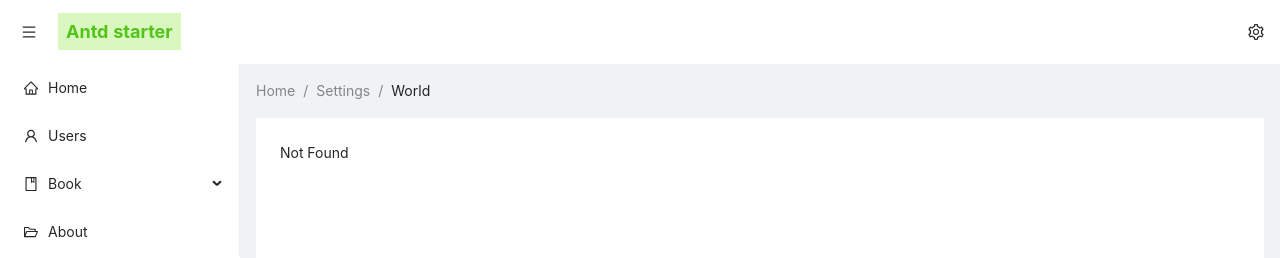
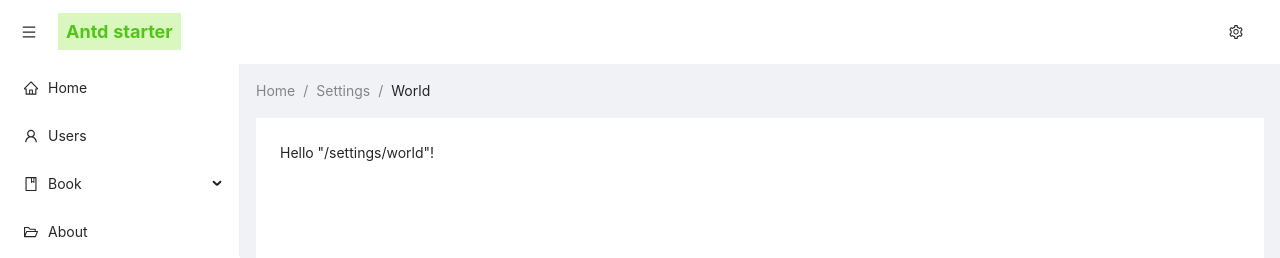
Before and after one commit to tuokaikyle/antd-v4-starter, a React (Vite) app: page /settings/world in a window 1280 px wide. Before the commit this address had no page. Shown: the top 258 px of the page. Built offline with nearby package versions, Linux system fonts and the light colour scheme.

Commit message:
fix settings button

```diff
--- a/src/routeTree.gen.ts
+++ b/src/routeTree.gen.ts
@@ -13,11 +13,10 @@ import { Route as AboutRouteImport } from './routes/about'
 import { Route as IndexRouteImport } from './routes/index'
 import { Route as UsersIndexRouteImport } from './routes/users/index'
 import { Route as UsersUserIdRouteImport } from './routes/users/$userId'
+import { Route as SettingsWorldRouteImport } from './routes/settings/world'
 import { Route as SettingsHelloRouteImport } from './routes/settings/hello'
 import { Route as BooksSpanishRouteImport } from './routes/books/spanish'
 import { Route as BooksFrenchRouteImport } from './routes/books/french'
-import { Route as SettingsWorldCdRouteImport } from './routes/settings/world/cd'
-import { Route as SettingsWorldAbRouteImport } from './routes/settings/world/ab'
 
 const AboutRoute = AboutRouteImport.update({
   id: '/about',
@@ -39,6 +38,11 @@ const UsersUserIdRoute = UsersUserIdRouteImport.update({
   path: '/users/$userId',
   getParentRoute: () => rootRouteImport,
 } as any)
+const SettingsWorldRoute = SettingsWorldRouteImport.update({
+  id: '/settings/world',
+  path: '/settings/world',
+  getParentRoute: () => rootRouteImport,
+} as any)
 const SettingsHelloRoute = SettingsHelloRouteImport.update({
   id: '/settings/hello',
   path: '/settings/hello',
@@ -54,16 +58,6 @@ const BooksFrenchRoute = BooksFrenchRouteImport.update({
   path: '/books/french',
   getParentRoute: () => rootRouteImport,
 } as any)
-const SettingsWorldCdRoute = SettingsWorldCdRouteImport.update({
-  id: '/settings/world/cd',
-  path: '/settings/world/cd',
-  getParentRoute: () => rootRouteImport,
-} as any)
-const SettingsWorldAbRoute = SettingsWorldAbRouteImport.update({
-  id: '/settings/world/ab',
-  path: '/settings/world/ab',
-  getParentRoute: () => rootRouteImport,
-} as any)
 
 export interface FileRoutesByFullPath {
   '/': typeof IndexRoute
@@ -71,10 +65,9 @@ export interface FileRoutesByFullPath {
   '/books/french': typeof BooksFrenchRoute
   '/books/spanish': typeof BooksSpanishRoute
   '/settings/hello': typeof SettingsHelloRoute
+  '/settings/world': typeof SettingsWorldRoute
   '/users/$userId': typeof UsersUserIdRoute
   '/users': typeof UsersIndexRoute
-  '/settings/world/ab': typeof SettingsWorldAbRoute
-  '/settings/world/cd': typeof SettingsWorldCdRoute
 }
 export interface FileRoutesByTo {
   '/': typeof IndexRoute
@@ -82,10 +75,9 @@ export interface FileRoutesByTo {
   '/books/french': typeof BooksFrenchRoute
   '/books/spanish': typeof BooksSpanishRoute
   '/settings/hello': typeof SettingsHelloRoute
+  '/settings/world': typeof SettingsWorldRoute
   '/users/$userId': typeof UsersUserIdRoute
   '/users': typeof UsersIndexRoute
-  '/settings/world/ab': typeof SettingsWorldAbRoute
-  '/settings/world/cd': typeof SettingsWorldCdRoute
 }
 export interface FileRoutesById {
   __root__: typeof rootRouteImport
@@ -94,10 +86,9 @@ export interface FileRoutesById {
   '/books/french': typeof BooksFrenchRoute
   '/books/spanish': typeof BooksSpanishRoute
   '/settings/hello': typeof SettingsHelloRoute
+  '/settings/world': typeof SettingsWorldRoute
   '/users/$userId': typeof UsersUserIdRoute
   '/users/': typeof UsersIndexRoute
-  '/settings/world/ab': typeof SettingsWorldAbRoute
-  '/settings/world/cd': typeof SettingsWorldCdRoute
 }
 export interface FileRouteTypes {
   fileRoutesByFullPath: FileRoutesByFullPath
@@ -107,10 +98,9 @@ export interface FileRouteTypes {
     | '/books/french'
     | '/books/spanish'
     | '/settings/hello'
+    | '/settings/world'
     | '/users/$userId'
     | '/users'
-    | '/settings/world/ab'
-    | '/settings/world/cd'
   fileRoutesByTo: FileRoutesByTo
   to:
     | '/'
@@ -118,10 +108,9 @@ export interface FileRouteTypes {
     | '/books/french'
     | '/books/spanish'
     | '/settings/hello'
+    | '/settings/world'
     | '/users/$userId'
     | '/users'
-    | '/settings/world/ab'
-    | '/settings/world/cd'
   id:
     | '__root__'
     | '/'
@@ -129,10 +118,9 @@ export interface FileRouteTypes {
     | '/books/french'
     | '/books/spanish'
     | '/settings/hello'
+    | '/settings/world'
     | '/users/$userId'
     | '/users/'
-    | '/settings/world/ab'
-    | '/settings/world/cd'
   fileRoutesById: FileRoutesById
 }
 export interface RootRouteChildren {
@@ -141,10 +129,9 @@ export interface RootRouteChildren {
   BooksFrenchRoute: typeof BooksFrenchRoute
   BooksSpanishRoute: typeof BooksSpanishRoute
   SettingsHelloRoute: typeof SettingsHelloRoute
+  SettingsWorldRoute: typeof SettingsWorldRoute
   UsersUserIdRoute: typeof UsersUserIdRoute
   UsersIndexRoute: typeof UsersIndexRoute
-  SettingsWorldAbRoute: typeof SettingsWorldAbRoute
-  SettingsWorldCdRoute: typeof SettingsWorldCdRoute
 }
 
 declare module '@tanstack/react-router' {
@@ -177,6 +164,13 @@ declare module '@tanstack/react-router' {
       preLoaderRoute: typeof UsersUserIdRouteImport
       parentRoute: typeof rootRouteImport
     }
+    '/settings/world': {
+      id: '/settings/world'
+      path: '/settings/world'
+      fullPath: '/settings/world'
+      preLoaderRoute: typeof SettingsWorldRouteImport
+      parentRoute: typeof rootRouteImport
+    }
     '/settings/hello': {
       id: '/settings/hello'
       path: '/settings/hello'
@@ -198,20 +192,6 @@ declare module '@tanstack/react-router' {
       preLoaderRoute: typeof BooksFrenchRouteImport
       parentRoute: typeof rootRouteImport
     }
-    '/settings/world/cd': {
-      id: '/settings/world/cd'
-      path: '/settings/world/cd'
-      fullPath: '/settings/world/cd'
-      preLoaderRoute: typeof SettingsWorldCdRouteImport
-      parentRoute: typeof rootRouteImport
-    }
-    '/settings/world/ab': {
-      id: '/settings/world/ab'
-      path: '/settings/world/ab'
-      fullPath: '/settings/world/ab'
-      preLoaderRoute: typeof SettingsWorldAbRouteImport
-      parentRoute: typeof rootRouteImport
-    }
   }
 }
 
@@ -221,10 +201,9 @@ const rootRouteChildren: RootRouteChildren = {
   BooksFrenchRoute: BooksFrenchRoute,
   BooksSpanishRoute: BooksSpanishRoute,
   SettingsHelloRoute: SettingsHelloRoute,
+  SettingsWorldRoute: SettingsWorldRoute,
   UsersUserIdRoute: UsersUserIdRoute,
   UsersIndexRoute: UsersIndexRoute,
-  SettingsWorldAbRoute: SettingsWorldAbRoute,
-  SettingsWorldCdRoute: SettingsWorldCdRoute,
 }
 export const routeTree = rootRouteImport
   ._addFileChildren(rootRouteChildren)
--- a/src/routes/__root.tsx
+++ b/src/routes/__root.tsx
@@ -5,7 +5,7 @@ import {
   useRouterState,
 } from '@tanstack/react-router';
 import { TanStackRouterDevtools } from '@tanstack/react-router-devtools';
-import { Breadcrumb, Button, Drawer, Dropdown, Layout, Menu } from 'antd';
+import { Breadcrumb, Drawer, Layout, Menu } from 'antd';
 import {
   HomeOutlined,
   UserOutlined,
@@ -14,7 +14,6 @@ import {
   TagsOutlined,
   FolderOpenOutlined,
   BookOutlined,
-  SmileOutlined,
   CloseOutlined,
 } from '@ant-design/icons';
 import { useEffect, useState } from 'react';
@@ -23,8 +22,6 @@ import type { MenuProps } from 'antd';
 const { Header, Sider, Content, Footer } = Layout;
 
 type MenuItem = Required<MenuProps>['items'][number];
-
-const headerMenuItemStyle = { minWidth: 160 };
 
 const menuItems: MenuItem[] = [
   {
@@ -61,31 +58,13 @@ const menuItems: MenuItem[] = [
   },
 ];
 
-const headerMenuItems: MenuProps['items'] = [
+const horizontalMenuItems: MenuProps['items'] = [
   {
-    key: '/settings/hello',
-    icon: <SmileOutlined />,
-    label: <Link to='/settings/hello'>Hello</Link>,
-    style: headerMenuItemStyle,
-  },
-  {
-    key: '/settings/world',
-    icon: <SmileOutlined />,
-    label: 'World',
-    style: headerMenuItemStyle,
+    icon: <SettingOutlined style={{ padding: '0px 7px 0px 17px' }} />,
+    key: 'settings',
     children: [
-      {
-        key: '/settings/world/ab',
-        icon: <SmileOutlined />,
-        label: <Link to='/settings/world/ab'>AB</Link>,
-        style: headerMenuItemStyle,
-      },
-      {
-        key: '/settings/world/cd',
-        icon: <SmileOutlined />,
-        label: <Link to='/settings/world/cd'>CD</Link>,
-        style: headerMenuItemStyle,
-      },
+      { label: <Link to='/settings/hello'>Hello</Link>, key: 'settings:hello' },
+      { label: <Link to='/settings/world'>World</Link>, key: 'settings:world' },
     ],
   },
 ];
@@ -212,21 +191,15 @@ function RootComponent() {
             </span>
           </div>
 
-          <Dropdown
-            menu={{
-              items: headerMenuItems,
-              style: { padding: '4px' },
+          <Menu
+            mode='horizontal'
+            selectedKeys={[]}
+            items={horizontalMenuItems}
+            style={{
+              background: 'transparent',
+              borderBottom: 'none',
             }}
-            overlayStyle={{ minWidth: 160 }}
-            placement='bottomRight'
-            trigger={['click']}
-          >
-            <Button
-              type='text'
-              icon={<SettingOutlined />}
-              style={{ marginInline: '8px' }}
-            />
-          </Dropdown>
+          />
         </Header>
 
         <Layout>
--- a/src/routes/settings/world/cd.tsx
+++ b/src/routes/settings/world.tsx
@@ -1,9 +1,9 @@
 import { createFileRoute } from '@tanstack/react-router'
 
-export const Route = createFileRoute('/settings/world/cd')({
+export const Route = createFileRoute('/settings/world')({
   component: RouteComponent,
 })
 
 function RouteComponent() {
-  return <div>Hello "/settings/world/cd"!</div>
+  return <div>Hello "/settings/world"!</div>
 }
--- a/src/routes/settings/world/ab.tsx
+++ /dev/null
@@ -1,9 +0,0 @@
-import { createFileRoute } from '@tanstack/react-router'
-
-export const Route = createFileRoute('/settings/world/ab')({
-  component: RouteComponent,
-})
-
-function RouteComponent() {
-  return <div>Hello "/settings/world/ab"!</div>
-}
```
